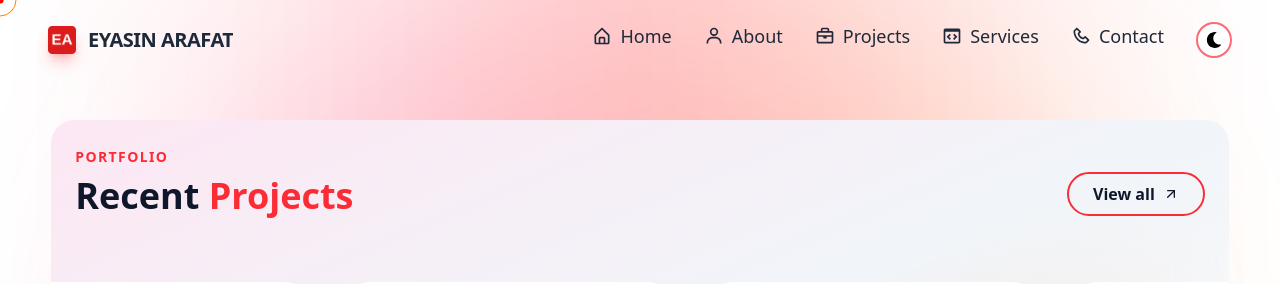
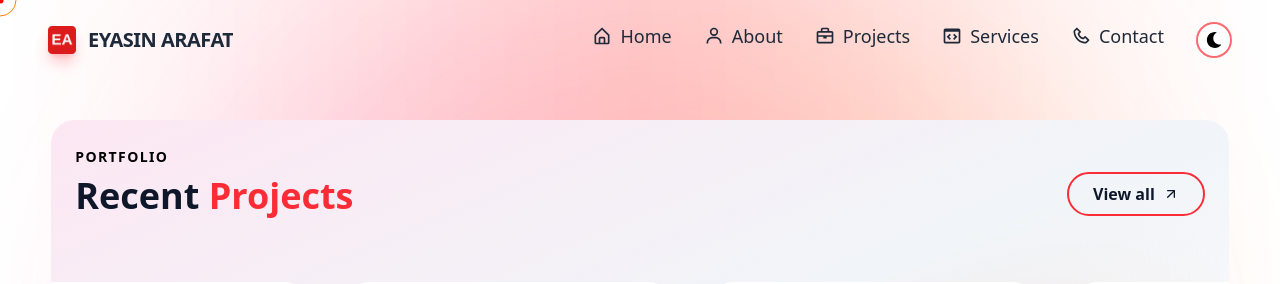
Before and after one commit to eyasinarafat3485-gif/my-next-js-portfolio, a Next.js app: page /projects in a window 1280 px wide. Shown: the top 284 px of the page. Built offline with nearby package versions, Linux system fonts and the light colour scheme.

Commit message:
Portfolio text color change

```diff
--- a/src/app/projects/page.jsx
+++ b/src/app/projects/page.jsx
@@ -15,7 +15,7 @@
         {/* Header Section */}
         <div className="flex justify-between items-end mb-12">
           <div>
-            <span className="text-red-500 dark:text-orange-500 font-bold uppercase tracking-widest text-sm">Portfolio</span>
+            <span className="text-black dark:text-orange-500 font-bold uppercase tracking-widest text-sm">Portfolio</span>
             <h2 className="text-3xl md:text-4xl font-bold text-slate-900 dark:text-white mt-2">
               Recent <span className="text-red-500">Projects</span>
             </h2>
```
